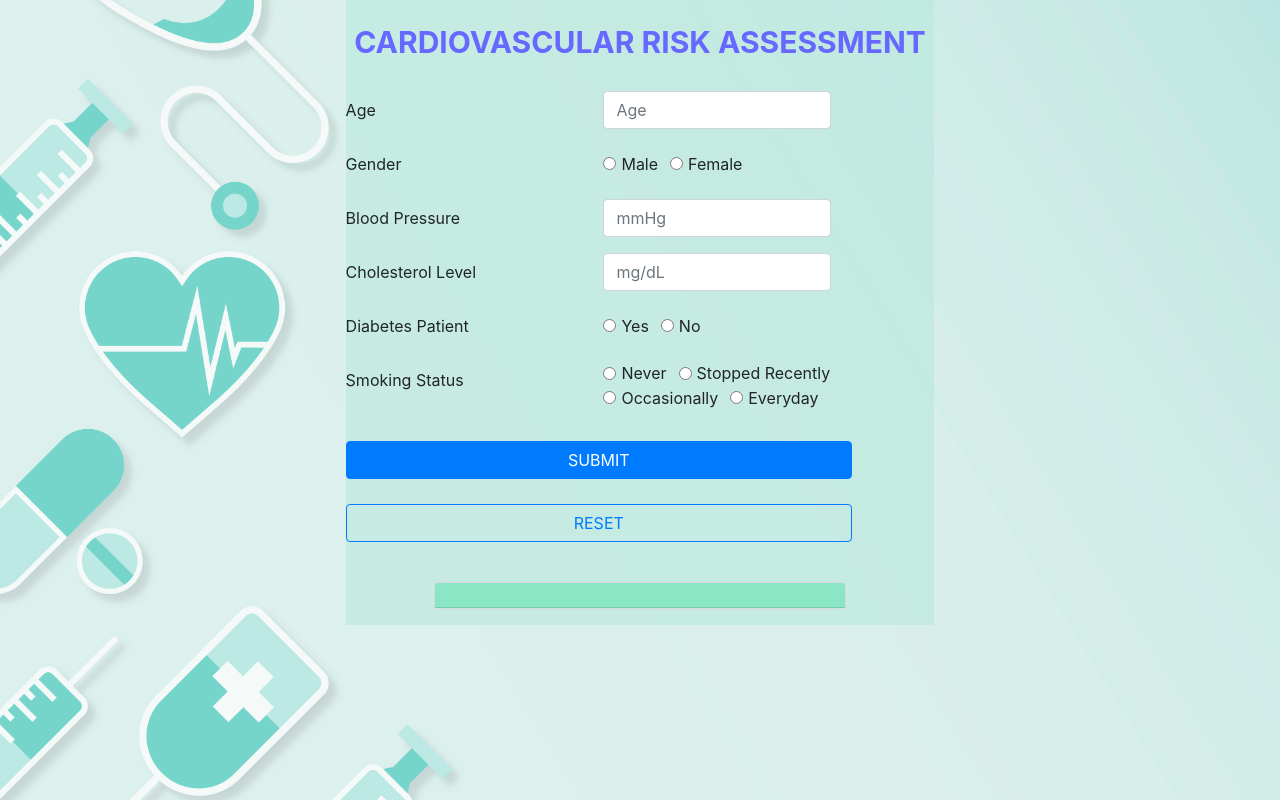
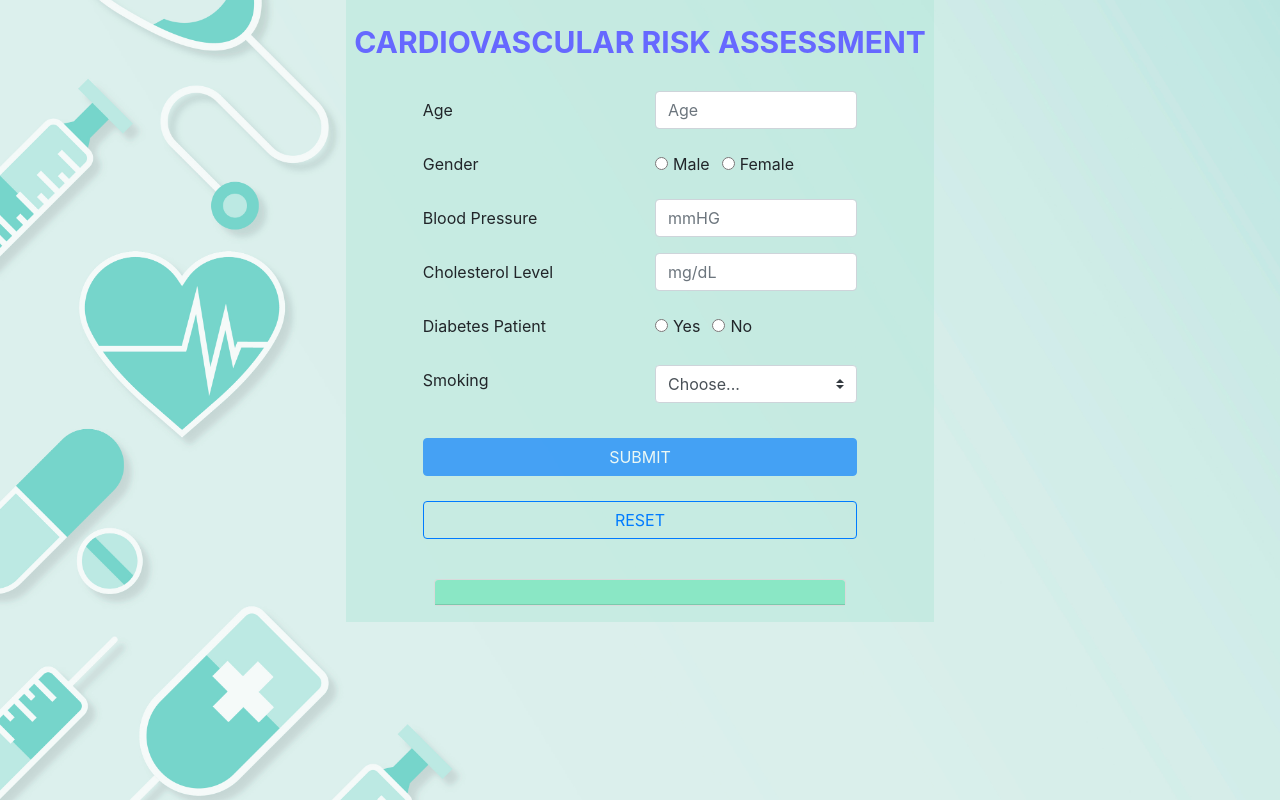
Before and after one commit to IT20012342/cardiovascular-frontend-repo, a React (Create React App) app: page /add in a window 1280 px wide. Built offline with nearby package versions, Linux system fonts and the light colour scheme.

Commit message:
changed smoking input

```diff
--- a/src/components/addDetails.js
+++ b/src/components/addDetails.js
@@ -66,6 +66,15 @@ export default function AddDetails(){
           .then((data) =>  generateResult(data));
     }
 
+    const resetHandler = () => {
+        setAge('');
+        setSex('');
+        setbloodpressure('');
+        setCholesterol('');
+        setDiabetes('');
+        setSmoking('');
+      };
+
 
     return(
 
@@ -84,21 +93,21 @@ export default function AddDetails(){
                 <form onSubmit={sendData}>
 
                     <div class="form-group row" >
-                        <label class="col-sm-5 col-form-label">Age</label>
-                        <div class="col-sm-5 text-center">
-                            <input type="number" class="form-control" id="age" placeholder="Age"
+                        <label class="col-sm col-form-label">Age</label>
+                        <div class="col-sm text-center">
+                            <input type="number" class="form-control" id="age" placeholder="Age" value={age}
                                 onChange={(e) => {
                                 setAge(e.target.value);
                             }}
-                        required/>
+                        required />
                         </div>
                     </div>
 
                     <div class="form-group row">
-                        <label class="col-sm-5 col-form-label">Gender</label>
-                        <div class="col-sm-6" style={{marginTop:'auto', marginBottom:'auto'}}>
+                        <label class="col-sm col-form-label">Gender</label>
+                        <div class="col-sm" style={{marginTop:'auto', marginBottom:'auto'}}>
                         <div class="form-check form-check-inline">
-                            <input class="form-check-input" type="radio" name="gender" id="gender" value="1"
+                            <input class="form-check-input" type="radio" name="gender" id="gender" value='1' checked={sex === '1'}
                             onChange={(e) => {
                                 setSex(e.target.value);
                             }}
@@ -107,20 +116,19 @@ export default function AddDetails(){
                         </div>
 
                         <div class="form-check form-check-inline">
-                            <input class="form-check-input" type="radio" name="gender" id="gender" value="2"
+                            <input class="form-check-input" type="radio" name="gender" id="gender" value="2" checked={sex === '2'}
                             onChange={(e) => {
                                 setSex(e.target.value);
-                            }}
-                            required/>
+                            }}/>
                             <label class="form-check-label">Female</label>
                         </div>
                     </div>
                     </div>
 
                     <div class="form-group row">
-                        <label class="col-sm-5 col-form-label">Blood Pressure</label>
-                        <div class="col-sm-5">
-                            <input type="number" class="form-control" id="bloodPressure" placeholder="mmHg"
+                        <label class="col-sm col-form-label">Blood Pressure</label>
+                        <div class="col-sm">
+                            <input type="number" class="form-control" id="bloodPressure" placeholder="mmHG" value={bloodpressure}
                             onChange={(e) => {
                             setbloodpressure(e.target.value);
                             }}
@@ -130,8 +138,8 @@ export default function AddDetails(){
                     </div>
 
                     <div class="form-group row">
-                        <label class="col-sm-5 col-form-label">Cholesterol Level</label>
-                        <div class="col-sm-5">
+                        <label class="col-sm col-form-label">Cholesterol Level</label>
+                        <div class="col-sm">
                             <input type="number" class="form-control" id="cholesterolLevel" placeholder="mg/dL"
                             onChange={(e) => {
                             setCholesterol(e.target.value);
@@ -141,10 +149,10 @@ export default function AddDetails(){
                     </div>
 
                     <div class="form-group row">
-                        <label class="col-sm-5 col-form-label">Diabetes Patient</label>
-                        <div class="col-sm-6" style={{marginTop:'auto', marginBottom:'auto'}}>
+                        <label class="col-sm col-form-label">Diabetes Patient</label>
+                        <div class="col-sm" style={{marginTop:'auto', marginBottom:'auto'}}>
                         <div class="form-check form-check-inline">
-                            <input class="form-check-input" type="radio" name="diabetes" id="diabetes" value="1"
+                            <input class="form-check-input" type="radio" name="diabetes" id="diabetes" value="1" checked={diabetes === '1'}
                             onChange={(e) => {
                                 setDiabetes(e.target.value);
                             }}
@@ -153,60 +161,35 @@ export default function AddDetails(){
                         </div>
 
                         <div class="form-check form-check-inline" >
-                            <input class="form-check-input" type="radio" name="diabetes" id="diabetes" value="2"
+                            <input class="form-check-input" type="radio" name="diabetes" id="diabetes" value="2" checked={diabetes === '2'}
                             onChange={(e) => {
                                 setDiabetes(e.target.value);
                             }}
-                            required/>
+                            />
                             <label class="form-check-label">No</label>
                         </div>
                     </div>
                     </div>
 
                     <div class="form-group row">
-                        <label class="col-sm-5 col-form-label">Smoking Status</label>
-                        <div class="col-sm-6" style={{marginTop:'auto', marginBottom:'auto'}}>
-                        <div class="form-check form-check-inline">
-                            <input class="form-check-input" type="radio" name="smoker" id="smoker" value="1"
-                            onChange={(e) => {
+                        <label class="col-sm col-form-label">Smoking</label>
+                        <div class="col-sm text-center">
+                        <select class="custom-select my-1 mr-sm-2" id="smoking" onChange={(e) => {
                                 setSmoking(e.target.value);
                             }}
-                            required/>
-                            <label class="form-check-label">Never</label>
-                        </div>
-
-                        <div class="form-check form-check-inline">
-                            <input class="form-check-input" type="radio" name="smoker" id="smoker" value="2"
-                            onChange={(e) => {
-                                setSmoking(e.target.value);
-                            }}
-                            required/>
-                            <label class="form-check-label">Stopped Recently</label>
-                        </div>
-
-                        <div class="form-check form-check-inline">
-                            <input class="form-check-input" type="radio" name="smoker" id="smoker" value="3"
-                            onChange={(e) => {
-                                setSmoking(e.target.value);
-                            }}
-                            required/>
-                            <label class="form-check-label">Occasionally</label>
-                        </div>
-
-                        <div class="form-check form-check-inline">
-                            <input class="form-check-input" type="radio" name="smoker" id="smoker" value="4"
-                            onChange={(e) => {
-                                setSmoking(e.target.value);
-                            }}
-                            required />
-                            <label class="form-check-label">Everyday</label>
+                        required>
+                            <option value="" selected>Choose...</option>
+                            <option value="1">Never</option>
+                            <option value="2">Stopped Recently</option>
+                            <option value="3">Occasionally</option>
+                            <option value="4">Everday</option>
+                        </select>
                         </div>
                     </div>
-                    </div>
 
-                    <button type="submit" class="btn btn-primary" style={{width: '86%', marginTop: 15}}>SUBMIT</button>
+                    <button type="submit" class="btn btn-primary" style={{width: '100%', marginTop: 15}} disabled={!age || !sex || !bloodpressure || !cholesterol || !diabetes || !smoking}>SUBMIT</button>
                     <div style={{marginTop:25}}></div>
-                    <button type="reset" class="btn btn-outline-primary" style={{width: '86%'}}>RESET</button>
+                    <button type="reset" class="btn btn-outline-primary" style={{width: '100%'}} onClick={resetHandler}>RESET</button>
 
                 </form>
             </div>
```
